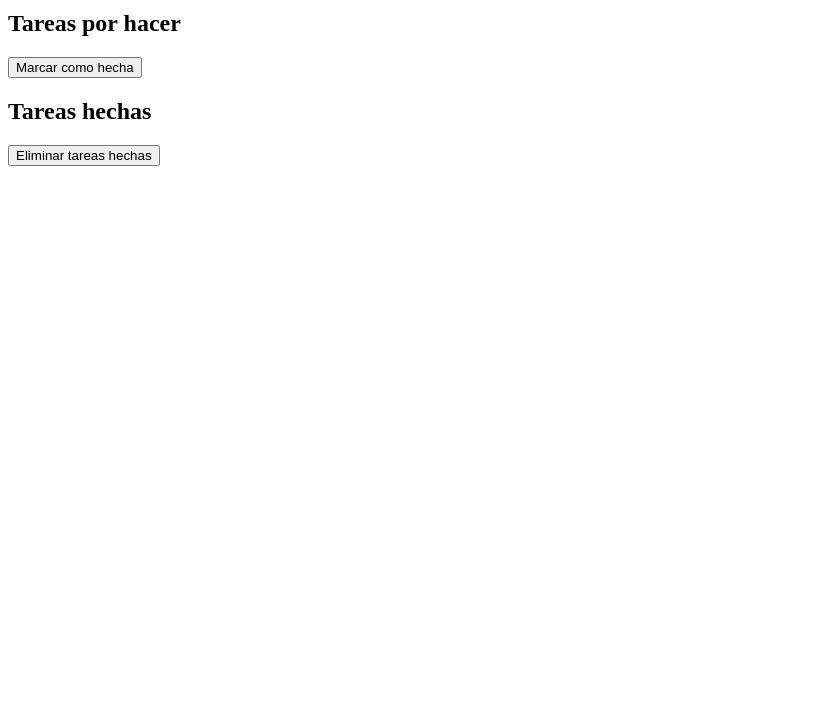
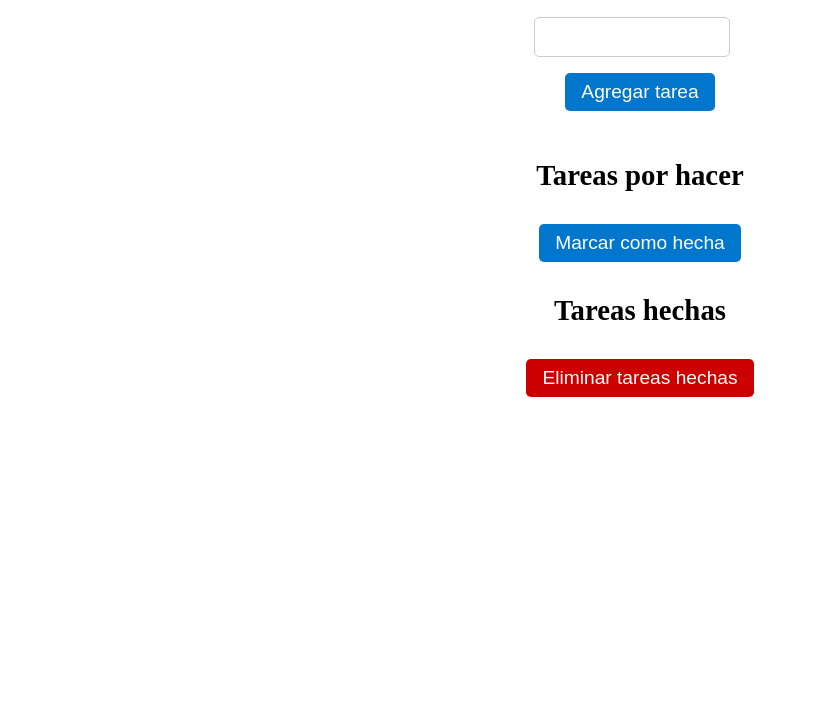
Before and after one commit to MarckPatricks/ToDoList, a website: page public/index.html in a window 1280 px wide. Shown: the part 97-800 px from the top of the page, without its empty margins (0-819 px from the left). Drawn offline with Linux system fonts and the light colour scheme.

Commit message:
second commit

```diff
--- a/public/index.html
+++ b/public/index.html
@@ -3,6 +3,7 @@
 <meta name="viewport" content="width=device-width, initial-scale=1.0">
 <title>hola</title>
 </head>
+
 <body>
     <h1>Lista de tareas</h1>
     <form action="/add" method="POST">
@@ -19,5 +20,88 @@
 
     </form>
     <script src="sistema.js"></script>
+    <style>
+        body {
+            display: flex;
+            justify-content: center;
+            align-items: center;
+            flex-direction: column;
+        }
+
+        /* Estilos para el encabezado */
+        h1 {
+            font-size: 2.5rem;
+            text-align: center;
+            margin-bottom: 1rem;
+        }
+
+        h2 {
+            font-size: 1.8rem;
+            margin-top: 2rem;
+            margin-bottom: 1rem;
+        }
+
+        /* Estilos para los formularios */
+        form {
+            display: flex;
+            flex-direction: column;
+            align-items: center;
+            margin-top: 1rem;
+        }
+
+        input[type="text"] {
+            font-size: 1.2rem;
+            padding: 0.5rem;
+            margin-right: 1rem;
+            border: 1px solid #ccc;
+            border-radius: 5px;
+            width: 70%;
+            margin-bottom: 1rem;
+        }
+
+        input[type="submit"] {
+            font-size: 1.2rem;
+            padding: 0.5rem 1rem;
+            border-radius: 5px;
+            border: none;
+            background-color: #0077cc;
+            color: #fff;
+            cursor: pointer;
+            transition: all 0.2s ease-in-out;
+        }
+
+        input[type="submit"]:hover {
+            background-color: #005fa3;
+        }
+
+        /* Estilos para las listas */
+        ul {
+            list-style: none;
+            margin: 0;
+            padding: 0;
+            width: 70%;
+        }
+
+        li {
+            font-size: 1.2rem;
+            margin-bottom: 0.5rem;
+            padding: 0.5rem;
+            background-color: #f2f2f2;
+            border-radius: 5px;
+        }
+
+        /* Estilos para el botón de eliminar tareas hechas */
+        #listaHechas+input[type="submit"] {
+            margin-top: 1rem;
+            background-color: #cc0000;
+            color: #fff;
+        }
+
+        #listaHechas+input[type="submit"]:hover {
+            background-color: #a30000;
+        }
+    </style>
+
 </body>
+
 </html>
```
Lines whose indentation alone changed are shown as unchanged.
